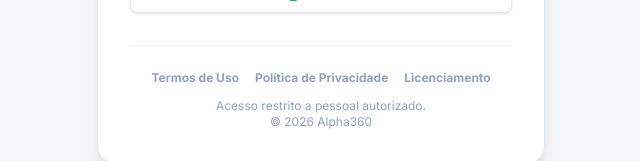
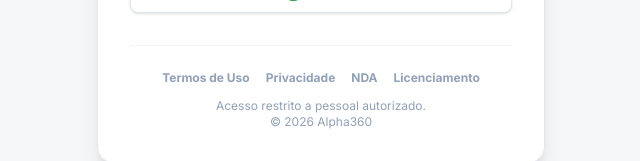
Before and after one commit to alphaeventosbsb-cmyk/Alpha360, a Next.js app: page / in a window 1280 px wide. Shown: the part 634-795 px from the top of the page, without its empty margins (319-959 px from the left). Built offline with nearby package versions, Linux system fonts and the light colour scheme; no server answers.

Commit message:
Adiciona links para o NDA na pagina inicial

```diff
--- a/app/page.tsx
+++ b/app/page.tsx
@@ -216,7 +216,7 @@ export default function LoginPage() {
                     onChange={e => setFormData({...formData, acceptTerms: e.target.checked})}
                   />
                   <label htmlFor="terms" className="text-xs text-slate-500 leading-tight">
-                    Eu li e aceito os <Link href="/termos-de-uso" target="_blank" className="font-bold text-[#192c4d] hover:underline">Termos de Uso</Link> e a <Link href="/privacidade" target="_blank" className="font-bold text-[#192c4d] hover:underline">Política de Privacidade</Link>.
+                    Eu li e aceito os <Link href="/termos-de-uso" target="_blank" className="font-bold text-[#192c4d] hover:underline">Termos de Uso</Link>, a <Link href="/privacidade" target="_blank" className="font-bold text-[#192c4d] hover:underline">Política de Privacidade</Link> e o <Link href="/nda" target="_blank" className="font-bold text-[#192c4d] hover:underline">NDA (Confidencialidade)</Link>.
                   </label>
                 </div>
               )}
@@ -284,9 +284,10 @@ export default function LoginPage() {
             </div>
 
             <div className="mt-8 pt-6 border-t border-slate-100 flex flex-col items-center">
-              <div className="flex items-center gap-4 text-xs font-bold text-slate-400 mb-3">
+              <div className="flex flex-wrap justify-center items-center gap-4 text-xs font-bold text-slate-400 mb-3">
                 <Link href="/termos-de-uso" className="hover:text-[#192c4d] transition-colors">Termos de Uso</Link>
-                <Link href="/privacidade" className="hover:text-[#192c4d] transition-colors">Política de Privacidade</Link>
+                <Link href="/privacidade" className="hover:text-[#192c4d] transition-colors">Privacidade</Link>
+                <Link href="/nda" className="hover:text-[#192c4d] transition-colors">NDA</Link>
                 <Link href="/licenca-ou-direitos" className="hover:text-[#192c4d] transition-colors">Licenciamento</Link>
               </div>
               <p className="text-xs text-slate-400 text-center">
```
